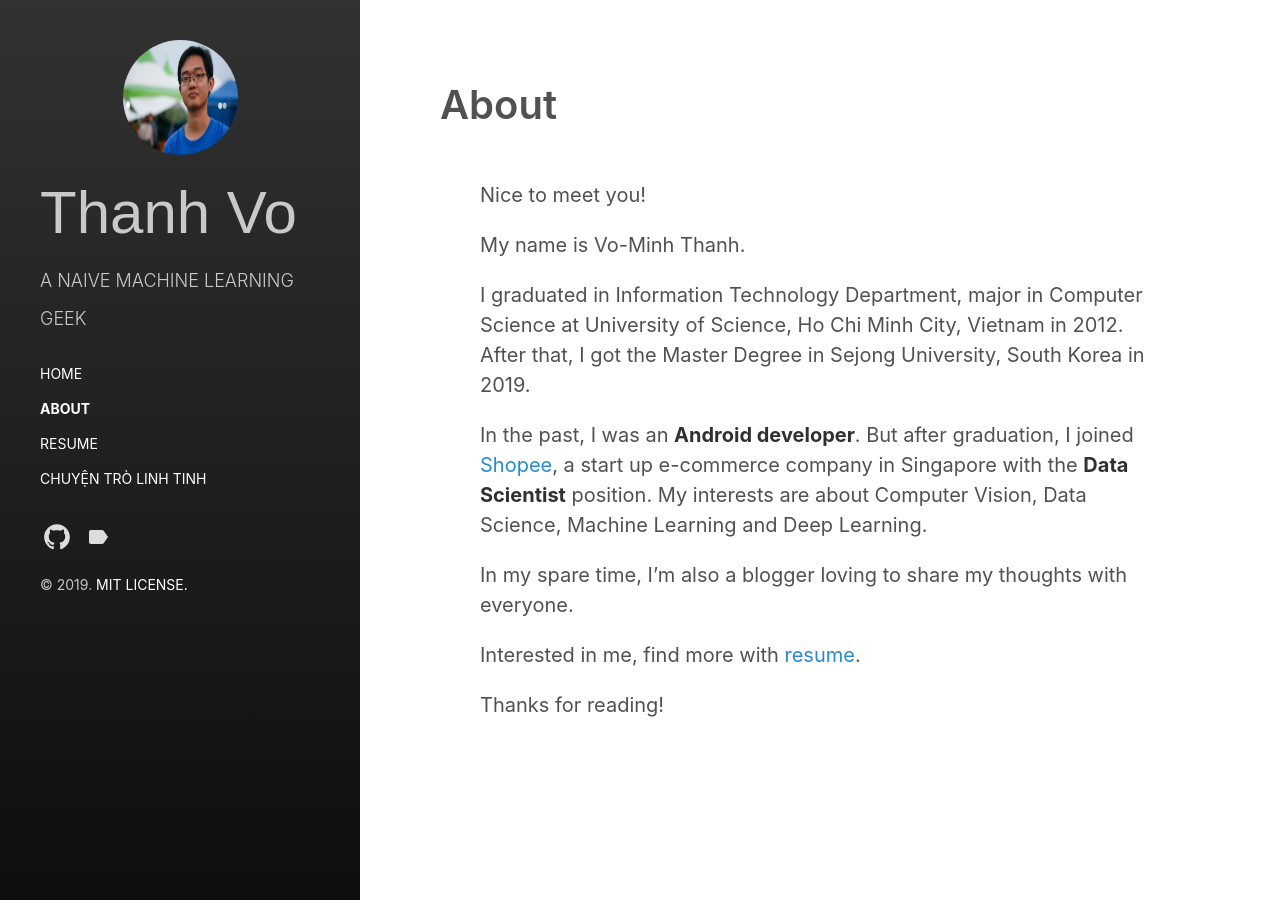
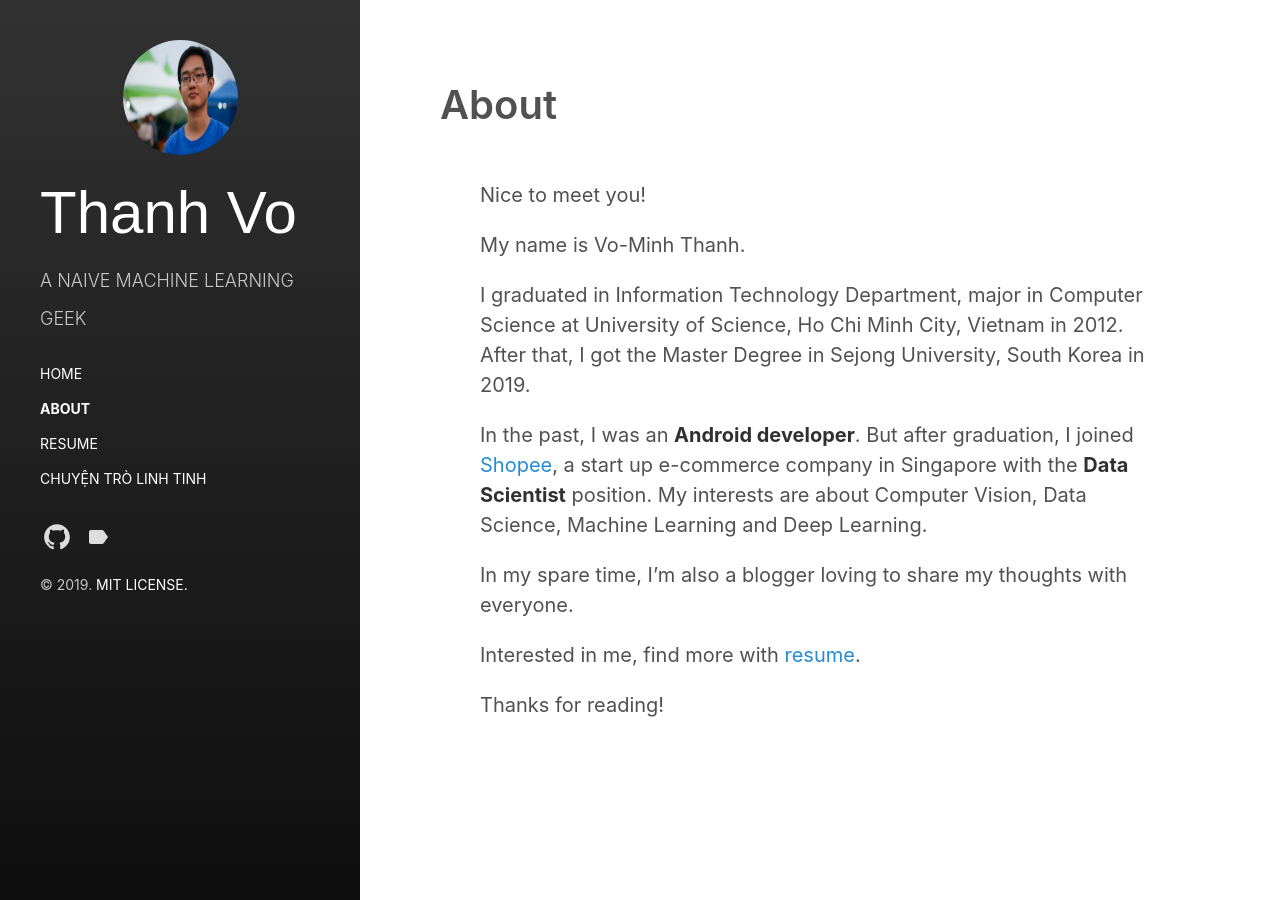
Before and after one commit to vmthanh/vmthanh.github.io, a Jekyll site: the page built from about.md, in a window 1280 px wide. Built offline with Jekyll 4.4.1, drawn with Linux system fonts in a browser that asks for light colours.

Commit message:
fix title color

```diff
--- a/_sass/hydeout/_layout.scss
+++ b/_sass/hydeout/_layout.scss
@@ -173,7 +173,7 @@ body {
   #sidebar {
     .site-title {
       font-size: 3.0rem;
-
+      color: $sidebar-title-color;
       a { color: $sidebar-title-color; }
       .back-arrow { display: none; }
     }
```
